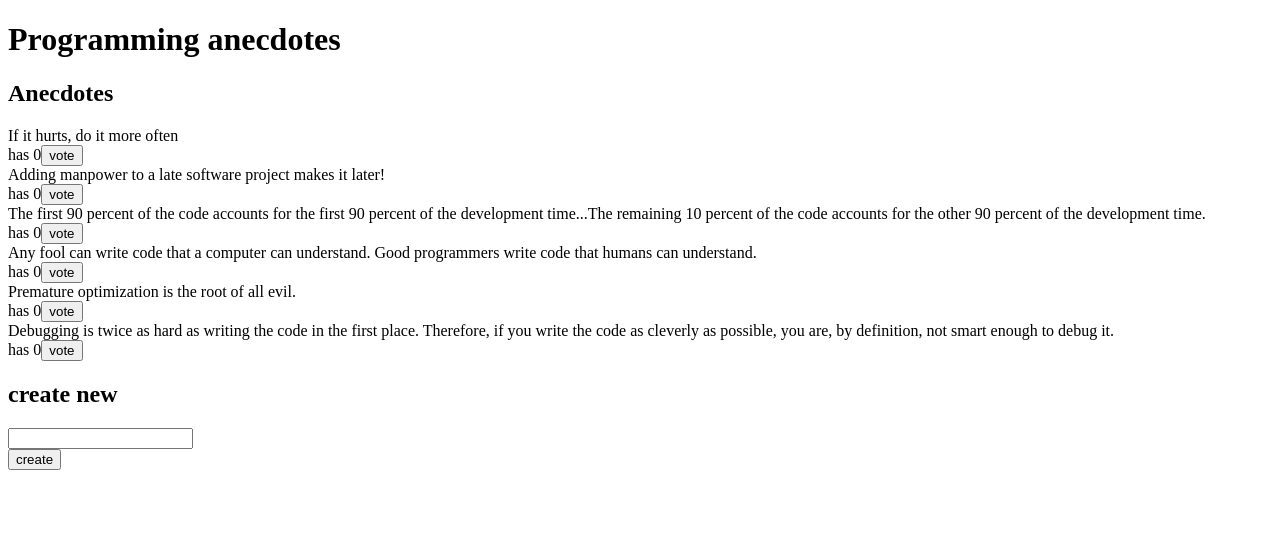
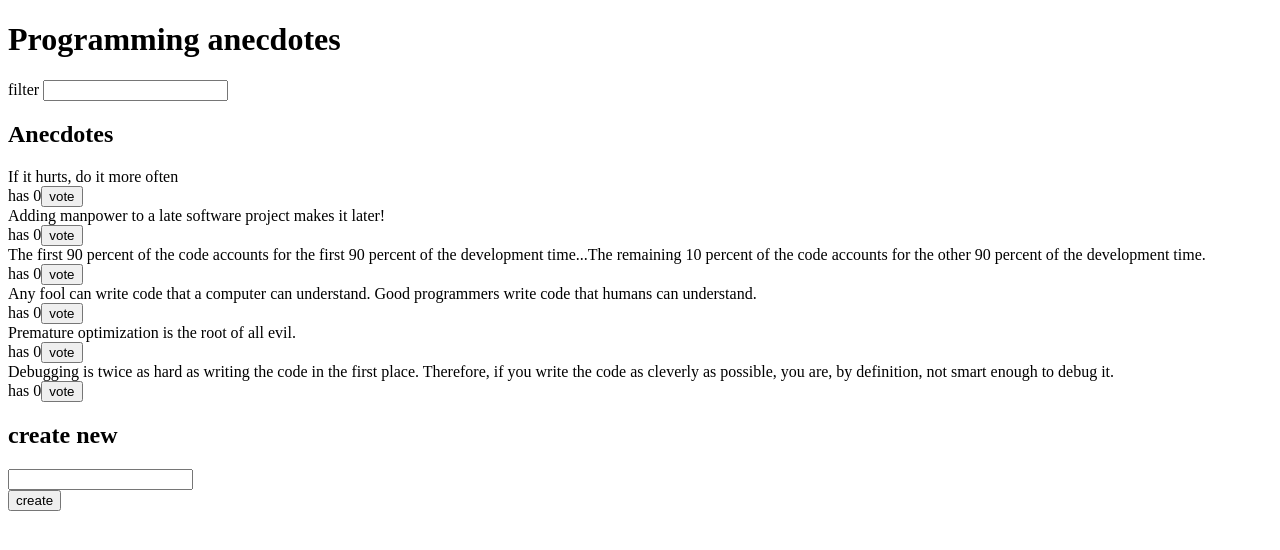
Before and after one commit to Jamb000h/hy-fullstack-6, a React (Create React App) app in the folder 6.1-6.15/redux-anecdotes-v2/: page / in a window 1280 px wide. Shown: the top 550 px of the page. Built offline with nearby package versions, Linux system fonts and the light colour scheme.

Commit message:
Tehtävä 6.5

```diff
--- a/6.1-6.15/redux-anecdotes-v2/src/App.js
+++ b/6.1-6.15/redux-anecdotes-v2/src/App.js
@@ -2,6 +2,7 @@ import React from 'react'
 import Notification from './components/Notification'
 import AnecdoteForm from './components/AnecdoteForm'
 import AnecdoteList from './components/AnecdoteList'
+import Filter from './components/Filter'
 
 class App extends React.Component {
 
@@ -10,6 +11,7 @@ class App extends React.Component {
       <div>
         <h1>Programming anecdotes</h1>
         <Notification store={this.props.store} />
+        <Filter store={this.props.store} />
         <AnecdoteList store={this.props.store} />
         <AnecdoteForm store={this.props.store} />
       </div>
--- a/6.1-6.15/redux-anecdotes-v2/src/components/AnecdoteList.js
+++ b/6.1-6.15/redux-anecdotes-v2/src/components/AnecdoteList.js
@@ -13,7 +13,12 @@ class AnecdoteList extends React.Component {
   }
 
   render() {
-    const anecdotes = this.props.store.getState().anecdotes
+    const state = this.props.store.getState()
+
+    const anecdotes = state.filter.length > 0
+      ? state.anecdotes.filter( a => a.content.indexOf(state.filter) !== -1)
+      : state.anecdotes
+
     return (
       <div>
         <h2>Anecdotes</h2>
--- /dev/null
+++ b/6.1-6.15/redux-anecdotes-v2/src/components/Filter.js
@@ -0,0 +1,21 @@
+import React from 'react'
+import { updateFilter } from '../reducers/filterReducer'
+
+class Filter extends React.Component {
+  handleChange = (event) => {
+    this.props.store.dispatch(updateFilter(event.target.value))
+  }
+  render() {
+    const style = {
+      marginBottom: 10
+    }
+
+    return (
+      <div style={style}>
+        filter <input onChange={this.handleChange}/>
+      </div>
+    )
+  }
+}
+
+export default Filter
--- /dev/null
+++ b/6.1-6.15/redux-anecdotes-v2/src/reducers/filterReducer.js
@@ -0,0 +1,21 @@
+const initialState = ''
+
+export const updateFilter = text => {
+  return {
+    type: 'UPDATE_FILTER',
+    data: {
+      text
+    }
+  }
+}
+
+const filterReducer = (store = initialState, action) => {
+  switch(action.type) {
+    case 'UPDATE_FILTER':
+      return action.data.text
+    default:
+      return store
+  }
+}
+
+export default filterReducer
--- a/6.1-6.15/redux-anecdotes-v2/src/store.js
+++ b/6.1-6.15/redux-anecdotes-v2/src/store.js
@@ -1,10 +1,12 @@
 import { createStore, combineReducers } from 'redux'
 import anecdoteReducer from './reducers/anecdoteReducer'
 import notificationReducer from './reducers/notificationReducer'
+import filterReducer from './reducers/filterReducer'
 
 const reducer = combineReducers({
   anecdotes: anecdoteReducer,
-  notification: notificationReducer
+  notification: notificationReducer,
+  filter: filterReducer
 })
 
 const store = createStore(reducer)
```
